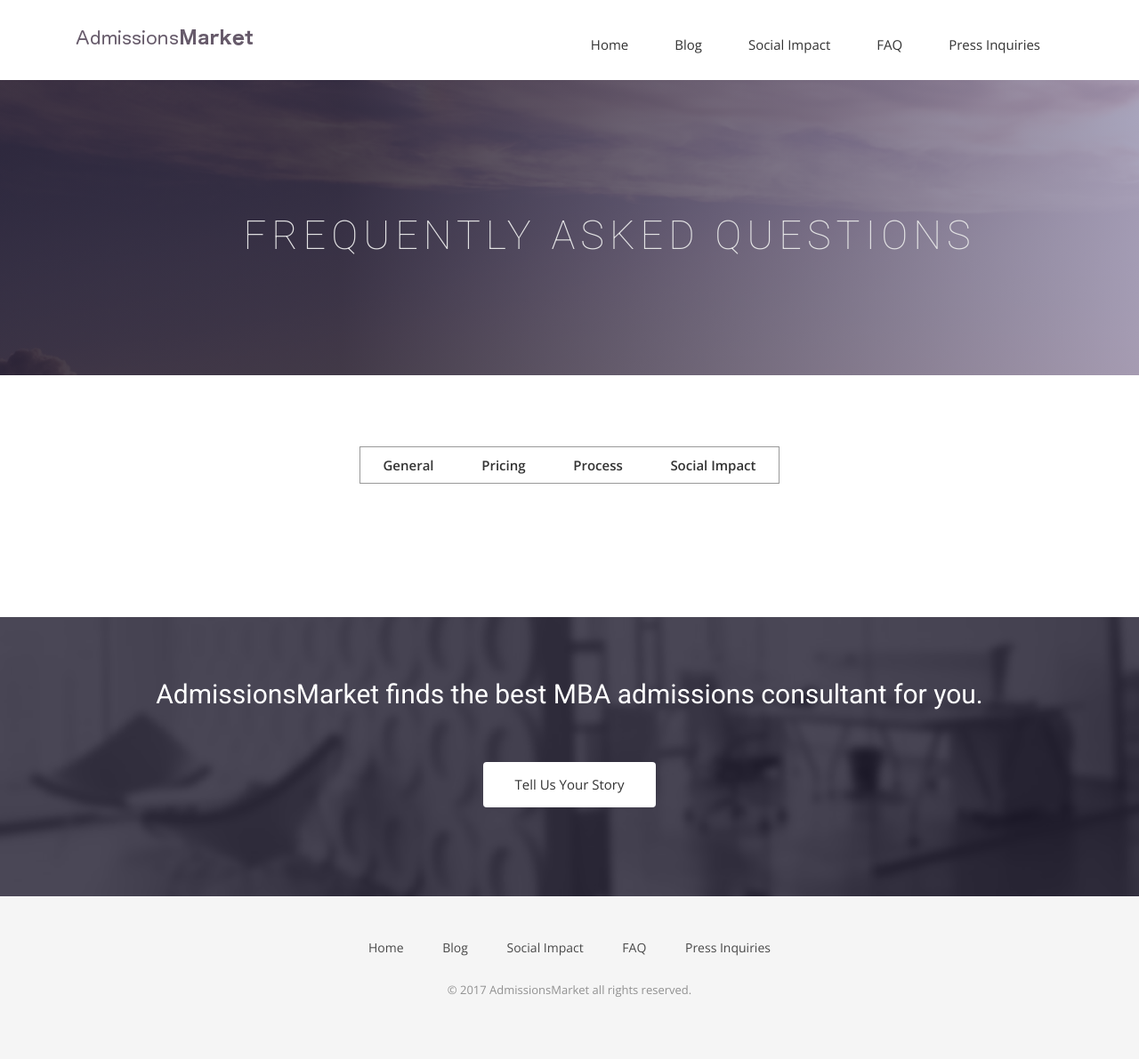
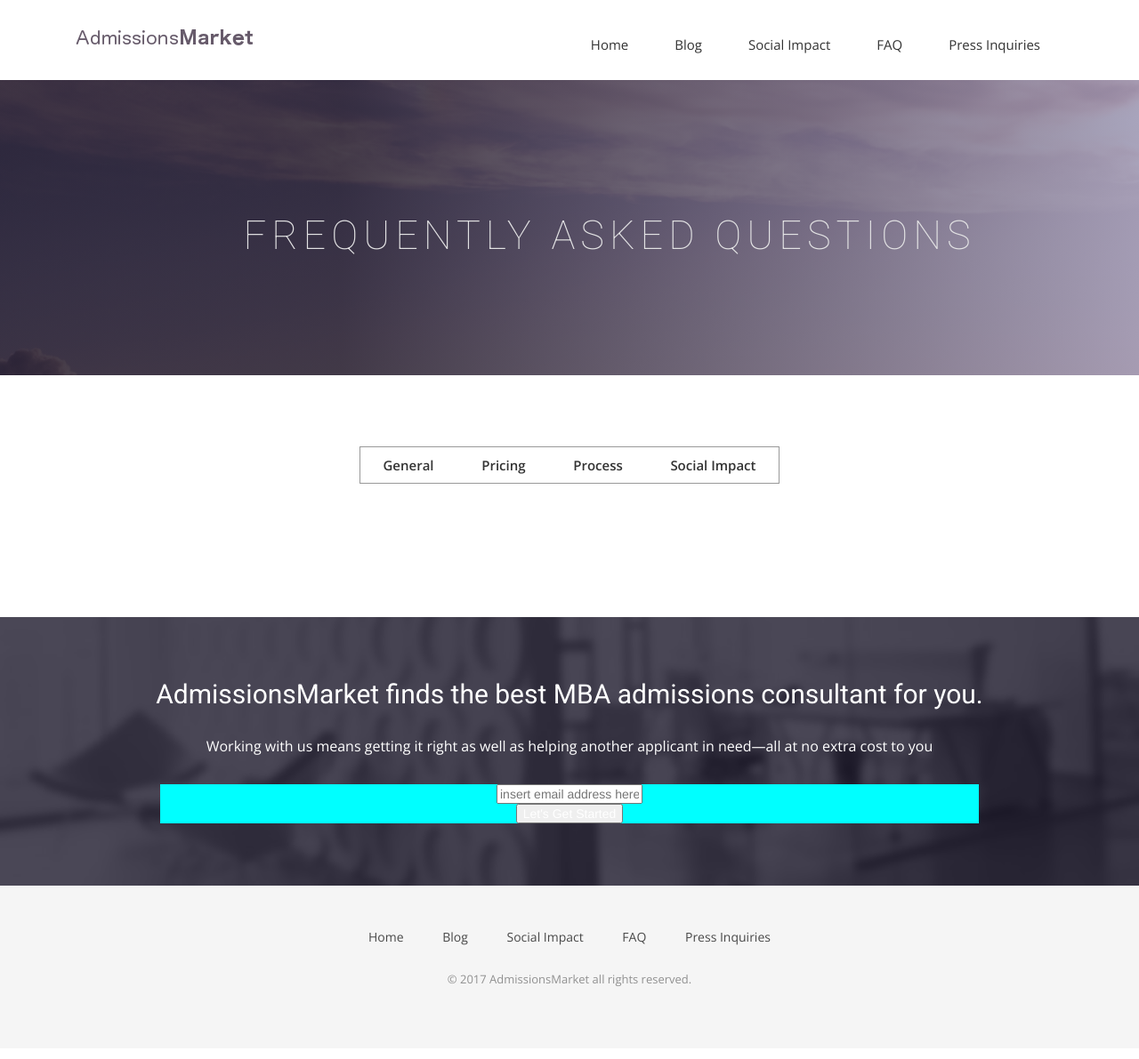
Before and after one commit to dsardi/Eric-Natelson.github.io, a Jekyll site: the page built from FAQ.html, in a window 1280 px wide. Shown: the whole page at 89% size. Built offline with Jekyll 4.4.1, drawn with Linux system fonts in a browser that asks for light colours; nearby versions of some CDN libraries; some web fonts are replaced; comment, search, counter and statistics services are not loaded.

Commit message:
Changed FAQ section right before footer to be consistent with other pages

```diff
--- a/FAQ.html
+++ b/FAQ.html
@@ -147,10 +147,29 @@
       <div class="col-md-12">
         <div class="block">
           <h2>AdmissionsMarket finds the best MBA admissions consultant for you.</h2>
-          <a class="btn btn-default btn-call-to-action" href="#" >Tell Us Your Story</a>
+          <p>Working with us means getting it right as well as helping another applicant in need—all at no extra cost to you</p>
         </div>
-        <div class="block">
-          <h2>
+        <div class="col-md-10 col-md-offset-1">
+                <!-- Begin MailChimp Signup Form -->
+        <link href="//cdn-images.mailchimp.com/embedcode/horizontal-slim-10_7.css" rel="stylesheet" type="text/css">
+        <style type="text/css">
+          #mc_embed_signup{background:#00ffffff; clear:left; font:14px Helvetica,Arial,sans-serif; width:100%;}
+          /* Add your own MailChimp form style overrides in your site stylesheet or in this style block.
+             We recommend moving this block and the preceding CSS link to the HEAD of your HTML file. */
+        </style>
+        <div id="mc_embed_signup">
+        <form action="//admissionsmarket.us14.list-manage.com/subscribe/post?u=1fd4462e408d956f5c262e0d8&amp;id=e850f7628e" method="post" id="mc-embedded-subscribe-form" name="mc-embedded-subscribe-form" class="validate" target="_blank" novalidate>
+            <div id="mc_embed_signup_scroll">
+          <input type="email" value=""  name="EMAIL" class="email" id="mce-EMAIL" placeholder="insert email address here" required>
+            <!-- real people should not fill this in and expect good things - do not remove this or risk form bot signups-->
+            <div style="position: absolute; left: -5000px;" aria-hidden="true"><input type="text" name="b_1fd4462e408d956f5c262e0d8_e850f7628e" tabindex="-1" value=""></div>
+            <div class="clear">
+              <input type="submit" value="Let's Get Started" name="subscribe" id="mc-embedded-subscribe" class="button"></div>
+            </div>
+        </form>
+        </div>
+        <!--End mc_embed_signup-->
+        </div>
       </div>
     </div>
   </div>
```
